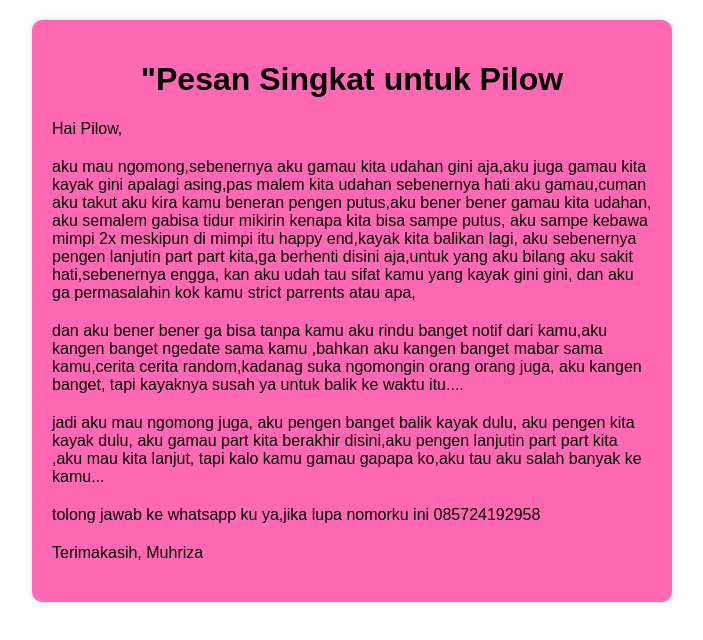
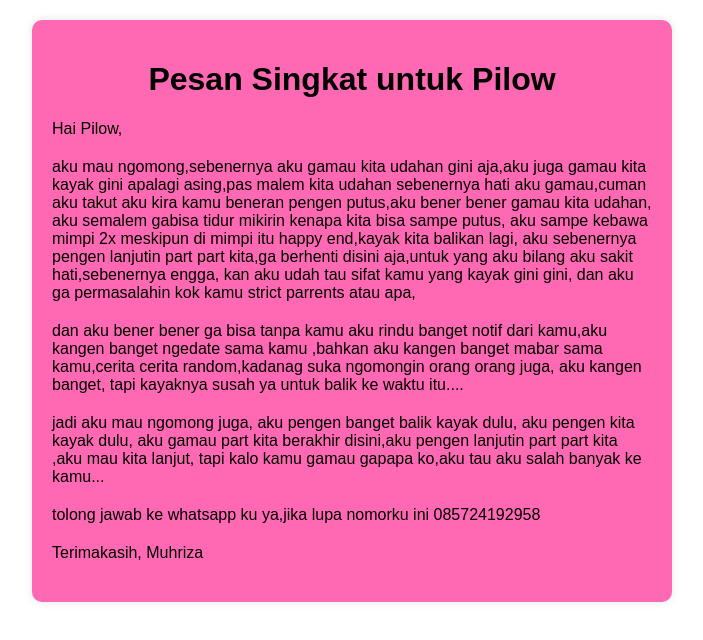
Before and after one commit to AlwaysCodings/sorry.github.io, a plain HTML site: page index.html in a window 1280 px wide. Shown: the whole page, without its empty margins (288-991 px from the left). Drawn offline with Linux system fonts and the light colour scheme.

Commit message:
index.html

```diff
--- a/index.html
+++ b/index.html
@@ -29,7 +29,7 @@
   </head>
   <body>
     <div id="container">
-      <h1>"Pesan Singkat untuk Pilow</h1>
+      <h1>Pesan Singkat untuk Pilow</h1>
       <p>Hai Pilow,</p>
 
       <p>
```
